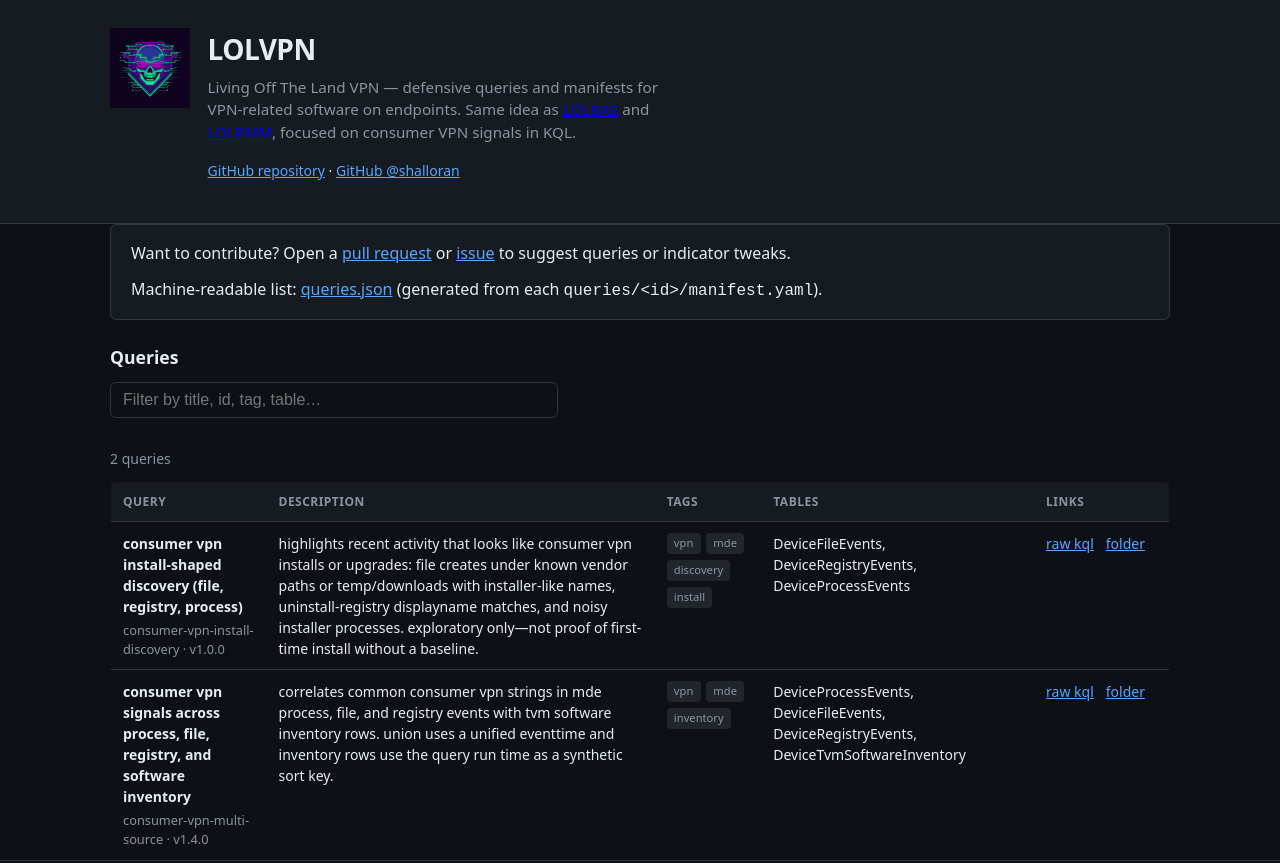
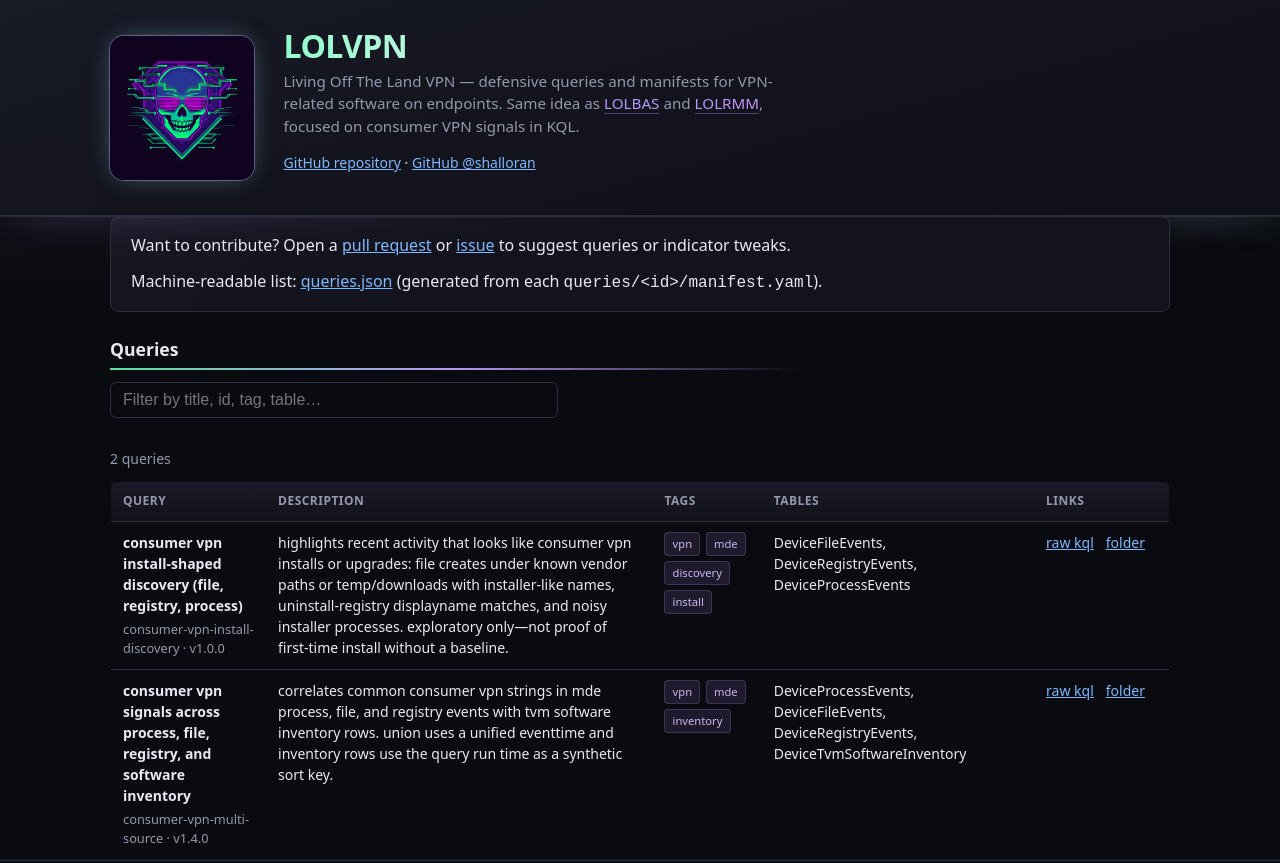
Before and after one commit to shalloran/LOLVPN, a plain HTML site: page website/index.html in a window 1280 px wide. Shown: the top 863 px of the page. Drawn offline with Linux system fonts and the light colour scheme.

Commit message:
Make more cyberpunky

```diff
--- a/website/index.html
+++ b/website/index.html
@@ -15,15 +15,17 @@
     <header class="site">
       <div class="wrap">
         <div class="brand">
+          <div class="brand-mark">
             <img
               class="brand-logo"
               src="lolvpn-logo.png"
-            width="80"
-            height="80"
+              width="144"
+              height="144"
               alt=""
               decoding="async"
             />
-          <div class="brand-copy">
+          </div>
+          <div class="brand-hero">
             <h1>LOLVPN</h1>
             <p class="tagline">
               Living Off The Land VPN — defensive queries and manifests for VPN-related software on endpoints. Same idea as
--- a/website/styles.css
+++ b/website/styles.css
@@ -1,11 +1,17 @@
 :root {
-  --bg: #0d1117;
-  --surface: #161b22;
-  --border: #30363d;
-  --text: #e6edf3;
-  --muted: #8b949e;
-  --accent: #58a6ff;
-  --accent-dim: #388bfd66;
+  --bg: #0a0b10;
+  --surface: #12131c;
+  --surface-elevated: #181a26;
+  --border: #2a2d3d;
+  --text: #e8eaf2;
+  --muted: #9498ab;
+  --neon: #5ce0a0;
+  --neon-muted: #5ce0a055;
+  --violet: #b897f5;
+  --violet-muted: #b897f540;
+  --magenta: #e879c9;
+  --accent: #7eb8ff;
+  --accent-dim: #7eb8ff55;
   --ok: #3fb950;
 }
 
@@ -25,7 +31,11 @@
   font-size: 16px;
   line-height: 1.5;
   color: var(--text);
-  background: var(--bg);
+  background:
+    radial-gradient(ellipse 100% 70% at 0% -10%, var(--violet-muted), transparent 55%),
+    radial-gradient(ellipse 90% 50% at 100% 0%, var(--neon-muted), transparent 50%),
+    var(--bg);
+  min-height: 100vh;
 }
 
 .skip {
@@ -50,49 +60,93 @@
 
 header.site {
   border-bottom: 1px solid var(--border);
-  background: var(--surface);
+  background: linear-gradient(165deg, var(--surface-elevated) 0%, var(--surface) 55%, #0f1018 100%);
   padding: 1.75rem 0;
+  box-shadow:
+    0 1px 0 0 rgba(92, 224, 160, 0.12),
+    0 12px 40px -20px rgba(184, 151, 245, 0.25);
 }
 
 .brand {
   display: flex;
-  align-items: flex-start;
-  gap: 1.1rem;
+  flex-direction: row;
+  align-items: center;
+  gap: clamp(1rem, 3vw, 1.85rem);
+}
+
+.brand-mark {
+  flex-shrink: 0;
+  line-height: 0;
+  border-radius: 14px;
+  overflow: hidden;
+  box-shadow:
+    0 0 0 1px rgba(184, 151, 245, 0.45),
+    0 0 24px -6px rgba(92, 224, 160, 0.35),
+    0 0 36px -10px rgba(184, 151, 245, 0.3);
 }
 
 .brand-logo {
-  width: 5rem;
-  height: auto;
-  flex-shrink: 0;
+  width: clamp(5.7rem, 14.4vw, 9rem);
+  height: clamp(5.7rem, 14.4vw, 9rem);
   display: block;
   object-fit: contain;
 }
 
-.brand-copy {
+.brand-hero {
+  flex: 1;
   min-width: 0;
 }
 
 header.site h1 {
-  margin: 0 0 0.35rem;
-  font-size: 1.75rem;
+  margin: 0 0 0.4rem;
+  font-size: clamp(1.65rem, 3.5vw, 2rem);
   font-weight: 700;
   letter-spacing: -0.02em;
+  line-height: 1.1;
+  background: linear-gradient(115deg, #8fffc9 0%, var(--text) 35%, #dcc4ff 72%, var(--violet) 100%);
+  -webkit-background-clip: text;
+  background-clip: text;
+  color: transparent;
+}
+
+@supports not (background-clip: text) {
+  header.site h1 {
+    color: var(--text);
+    text-shadow: 0 0 32px rgba(184, 151, 245, 0.45);
+  }
 }
 
 header.site .tagline {
   margin: 0;
   color: var(--muted);
   font-size: 0.95rem;
-  max-width: 52ch;
+  max-width: 58ch;
+}
+
+header.site .tagline a {
+  color: var(--violet);
+  text-decoration: none;
+  border-bottom: 1px solid rgba(184, 151, 245, 0.35);
+  transition: color 0.15s ease, border-color 0.15s ease;
+}
+
+header.site .tagline a:hover {
+  color: var(--neon);
+  border-bottom-color: rgba(92, 224, 160, 0.55);
 }
 
 header.site .refs {
-  margin-top: 1rem;
+  margin-top: 0.9rem;
   font-size: 0.875rem;
 }
 
 header.site .refs a {
   color: var(--accent);
+  transition: color 0.15s ease;
+}
+
+header.site .refs a:hover {
+  color: var(--neon);
 }
 
 main {
@@ -100,11 +154,12 @@
 }
 
 .panel {
-  background: var(--surface);
+  background: linear-gradient(145deg, rgba(184, 151, 245, 0.07) 0%, var(--surface) 42%);
   border: 1px solid var(--border);
-  border-radius: 6px;
+  border-radius: 8px;
   padding: 1rem 1.25rem;
   margin-bottom: 1.5rem;
+  box-shadow: inset 0 1px 0 0 rgba(92, 224, 160, 0.06);
 }
 
 .panel p {
@@ -117,12 +172,22 @@
 
 .panel a {
   color: var(--accent);
+  transition: color 0.15s ease;
+}
+
+.panel a:hover {
+  color: var(--violet);
 }
 
 h2 {
   font-size: 1.1rem;
   margin: 0 0 0.75rem;
   font-weight: 600;
+  color: var(--text);
+  padding-bottom: 0.45rem;
+  background: linear-gradient(90deg, var(--neon), var(--violet), transparent 65%) no-repeat;
+  background-size: 100% 2px;
+  background-position: 0 100%;
 }
 
 label.sr-only {
@@ -142,15 +207,17 @@
   padding: 0.5rem 0.75rem;
   border: 1px solid var(--border);
   border-radius: 6px;
-  background: var(--bg);
+  background: rgba(10, 11, 16, 0.65);
   color: var(--text);
   font-size: 1rem;
   margin-bottom: 1rem;
+  transition: border-color 0.15s ease, box-shadow 0.15s ease;
 }
 
 #filter:focus {
-  outline: 2px solid var(--accent-dim);
-  outline-offset: 2px;
+  outline: none;
+  border-color: rgba(184, 151, 245, 0.45);
+  box-shadow: 0 0 0 2px rgba(92, 224, 160, 0.15), 0 0 20px -8px rgba(184, 151, 245, 0.35);
 }
 
 .count {
@@ -169,7 +236,7 @@
 }
 
 thead {
-  background: var(--surface);
+  background: linear-gradient(180deg, rgba(184, 151, 245, 0.1) 0%, var(--surface) 100%);
 }
 
 th,
@@ -189,7 +256,7 @@
 }
 
 tbody tr:hover {
-  background: #1c2128;
+  background: rgba(92, 224, 160, 0.05);
 }
 
 tbody tr:last-child td {
@@ -206,15 +273,21 @@
   display: inline-block;
   padding: 0.15rem 0.45rem;
   border-radius: 4px;
-  background: #21262d;
-  color: var(--muted);
+  background: rgba(184, 151, 245, 0.12);
+  color: #c9b8f0;
   font-size: 0.7rem;
+  border: 1px solid rgba(184, 151, 245, 0.2);
 }
 
 .actions a {
   color: var(--accent);
   margin-right: 0.75rem;
   white-space: nowrap;
+  transition: color 0.15s ease;
+}
+
+.actions a:hover {
+  color: var(--neon);
 }
 
 footer.site {
@@ -222,10 +295,16 @@
   padding: 1.5rem 0 2rem;
   color: var(--muted);
   font-size: 0.875rem;
+  box-shadow: 0 -1px 0 0 rgba(92, 224, 160, 0.06);
 }
 
 footer.site a {
-  color: var(--accent);
+  color: var(--violet);
+  transition: color 0.15s ease;
+}
+
+footer.site a:hover {
+  color: var(--neon);
 }
 
 .error {
@@ -242,11 +321,20 @@
   }
 
   .brand {
-    gap: 0.85rem;
+    flex-direction: column;
+    align-items: center;
+    text-align: center;
+    gap: 1.1rem;
   }
 
-  .brand-logo {
-    width: 3.5rem;
+  .brand-hero {
+    display: flex;
+    flex-direction: column;
+    align-items: center;
+  }
+
+  header.site .tagline {
+    max-width: 38ch;
   }
 
   th,
```
Lines whose indentation alone changed are shown as unchanged.
